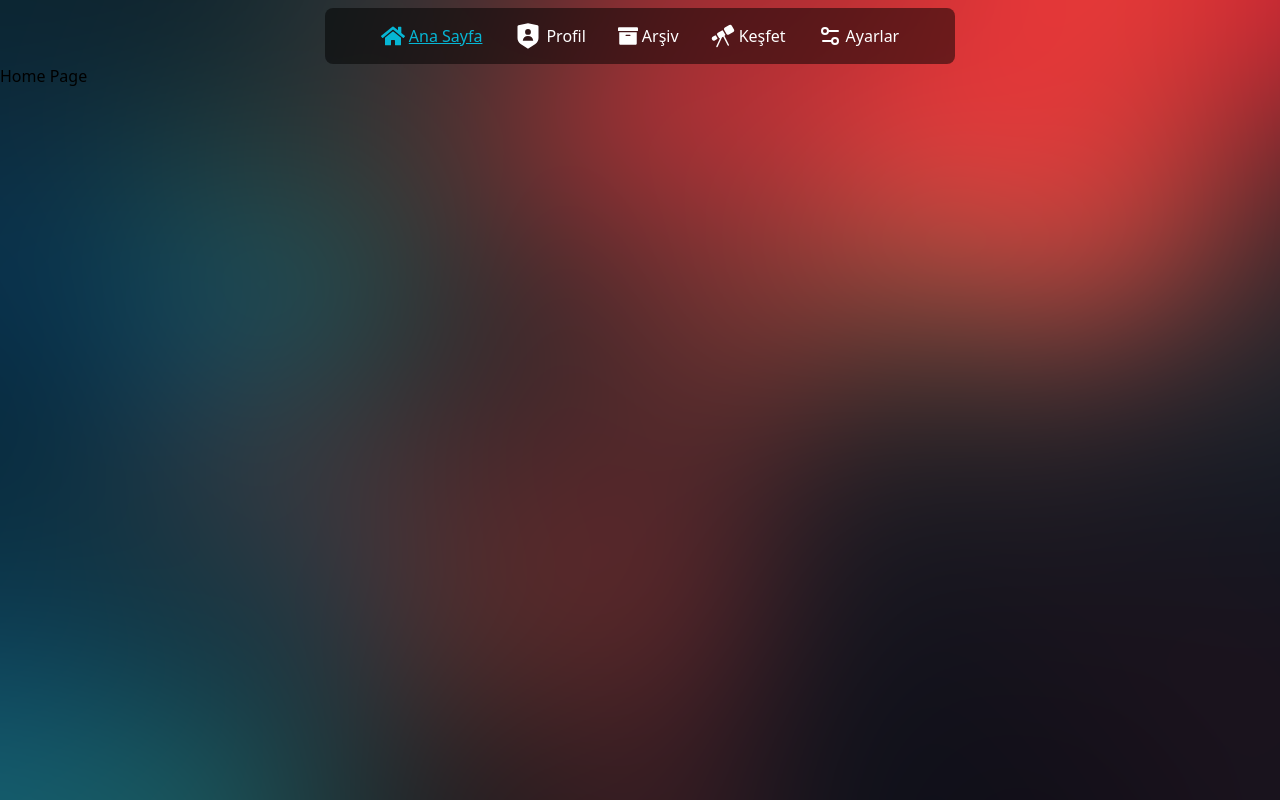
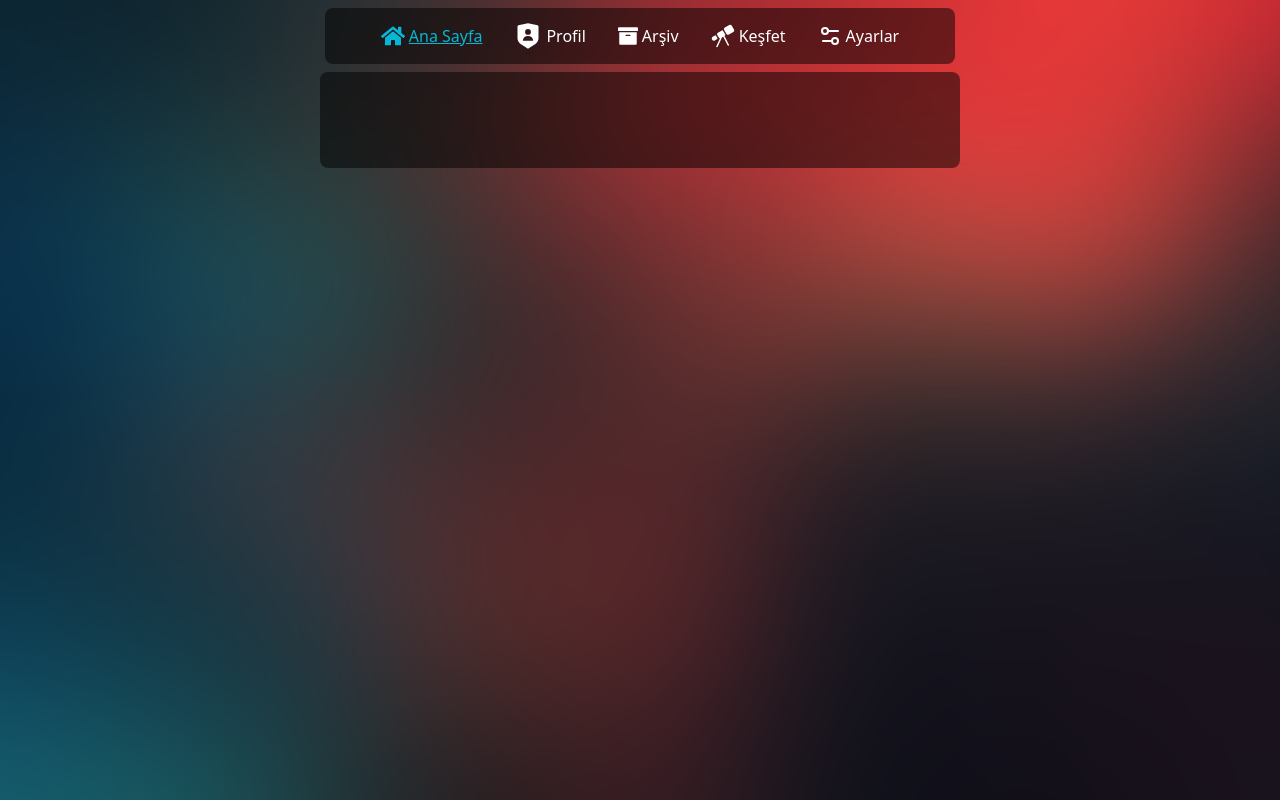
Before and after one commit to fatihkarasoglu/react-takenote-app, a React (Create React App) app: page / in a window 1280 px wide. Built offline with nearby package versions, Linux system fonts and the light colour scheme.

Commit message:
Text input field added.

```diff
--- a/src/components/Home.js
+++ b/src/components/Home.js
@@ -1,7 +1,15 @@
+import { useState } from "react"
+
 export default function Home() {
+
+    const [text, setText] = useState('');
+
     return(
-        <div>
-            Home Page
+        <div className="flex flex-col justify-center items-center">
+            <textarea
+                className="w-1/2 h-full bg-black opacity-50 mt-2 pl-1 hover:border-blue-400 rounded-lg resize-none text-white focus:border-blue-500 focus:shadow-blue-500 focus:shadow-md"
+                value={text} cols={100} rows={Math.min(11, Math.max(4, Math.ceil(text.length / 92)))} maxLength={5000} onChange={(e) => setText(e.target.value)}
+            />
         </div>
     )
 }
```
